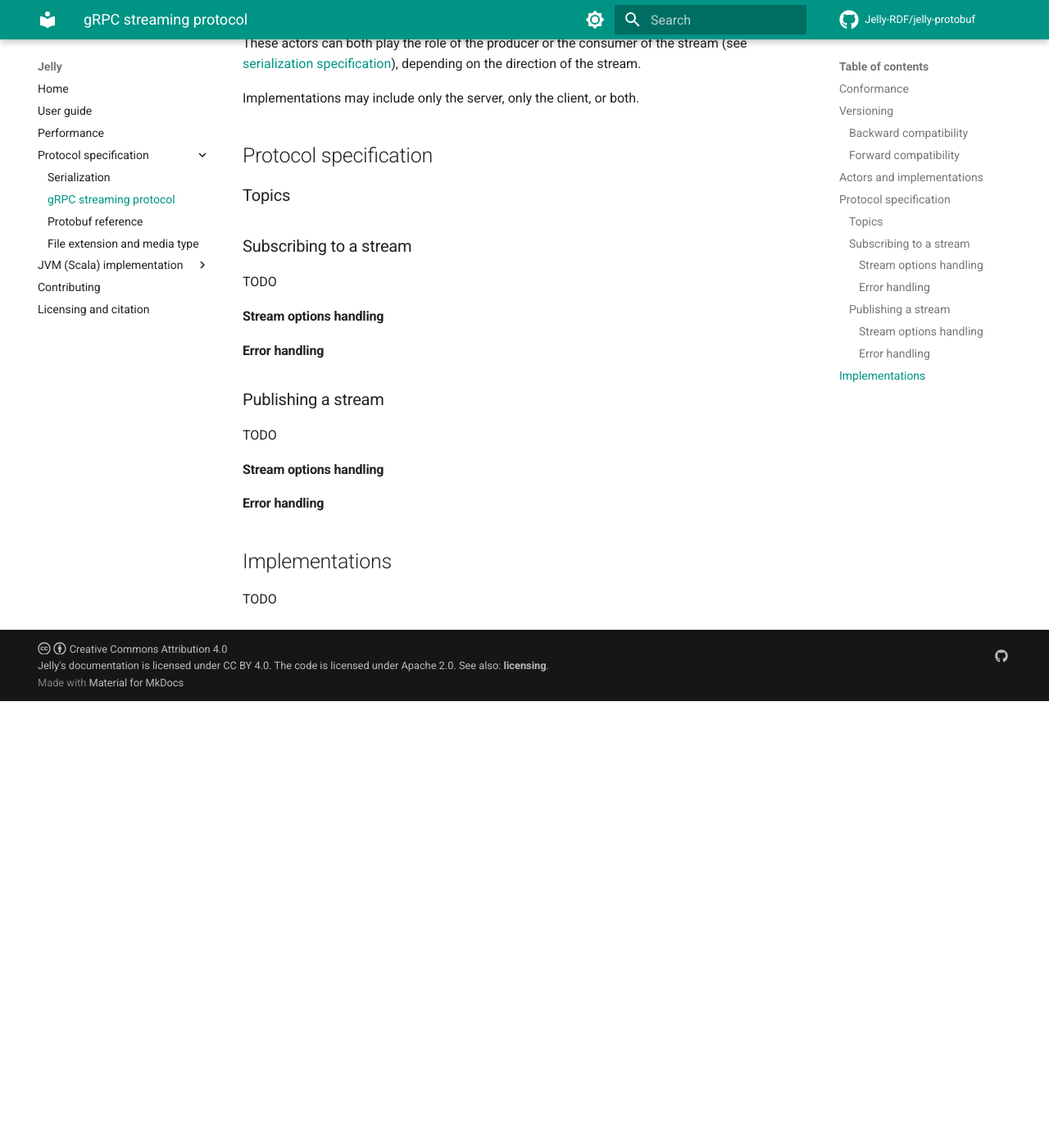
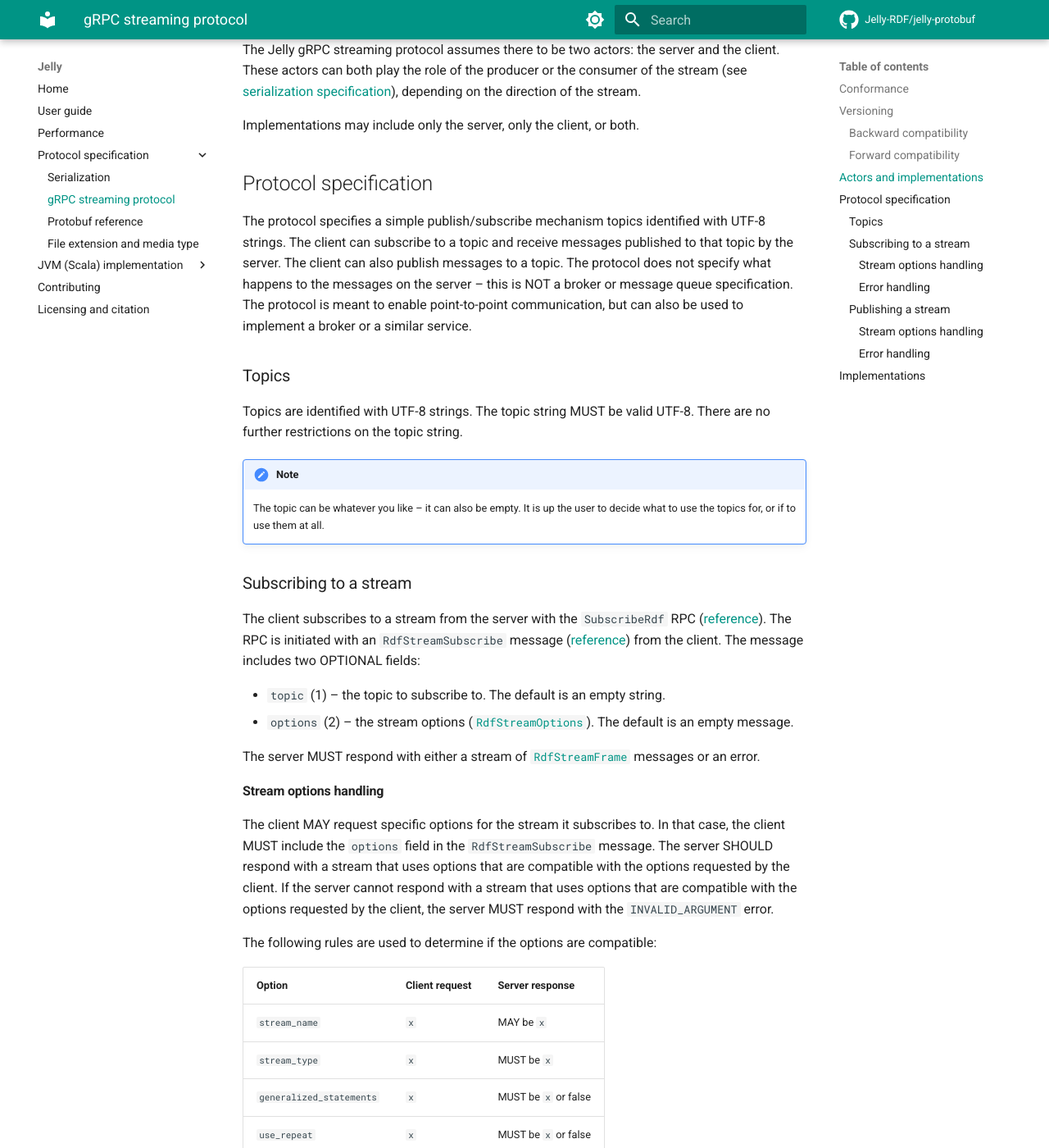
Before and after one commit to Jelly-RDF/jelly-rdf.github.io, an MkDocs documentation site: the page built from docs/specification/streaming.md, in a window 1280 px wide and 1400 px high, scrolled down 1985 px. Shown: the whole window at 82% size. Built offline with MkDocs 1.6.1 and Material for MkDocs 9.7.7, drawn with Linux system fonts in a browser that asks for light colours; comment, search, counter and statistics services are not loaded; the version menu is left out; before the commit the page ends 2840 px from its top, so only the background shows below that; some of the changed text lies outside the part shown.

Commit message:
WIP: gRPC streaming spec

```diff
--- a/docs/specification/streaming.md
+++ b/docs/specification/streaming.md
@@ -8,6 +8,7 @@ The following assumptions are used in this document:
 
 - This document uses the [specification for the Jelly serialization format](serialization.md).
 - All strings in the mentioned Protobuf messages are assumed to be UTF-8 encoded.
+- Standard gRPC error codes are used, as defined in [gRPC documentation](https://grpc.github.io/grpc/core/md_doc_statuscodes.html).
 
 **Author:** [Piotr Sowiński](https://orcid.org/0000-0002-2543-9461) ([Ostrzyciel](https://github.com/Ostrzyciel))
 
@@ -60,13 +61,41 @@ Implementations may include only the server, only the client, or both.
 
 ## Protocol specification
 
+The protocol specifies a simple publish/subscribe mechanism topics identified with UTF-8 strings. The client can subscribe to a topic and receive messages published to that topic by the server. The client can also publish messages to a topic. The protocol does not specify what happens to the messages on the server – this is NOT a broker or message queue specification. The protocol is meant to enable point-to-point communication, but can also be used to implement a broker or a similar service.
+
 ### Topics
+
+Topics are identified with UTF-8 strings. The topic string MUST be valid UTF-8. There are no further restrictions on the topic string.
+
+!!! note
+
+    The topic can be whatever you like – it can also be empty. It is up the user to decide what to use the topics for, or if to use them at all.
 
 ### Subscribing to a stream
 
-TODO
+The client subscribes to a stream from the server with the `SubscribeRdf` RPC ([reference](reference.md#subscriberdf)). The RPC is initiated with an `RdfStreamSubscribe` message ([reference](reference.md#rdfstreamsubscribe)) from the client. The message includes two OPTIONAL fields:
+
+- `topic` (1) – the topic to subscribe to. The default is an empty string.
+- `options` (2) – the stream options ([`RdfStreamOptions`](reference.md#rdfstreamoptions)). The default is an empty message.
+
+The server MUST respond with either a stream of [`RdfStreamFrame`](reference.md#rdfstreamframe) messages or an error.
 
 #### Stream options handling
+
+The client MAY request specific options for the stream it subscribes to. In that case, the client MUST include the `options` field in the `RdfStreamSubscribe` message. The server SHOULD respond with a stream that uses options that are compatible with the options requested by the client. If the server cannot respond with a stream that uses options that are compatible with the options requested by the client, the server MUST respond with the `INVALID_ARGUMENT` error.
+
+The following rules are used to determine if the options are compatible:
+
+| Option | Client request | Server response |
+| --- | --- | --- |
+| `stream_name` | `x` | MAY be `x` |
+| `stream_type` | `x` | MUST be `x` |
+| `generalized_statements` | `x` | MUST be `x` or false |
+| `use_repeat` | `x` | MUST be `x` or false |
+
+TODO
+| `version` | `x` | MUST be <= `x` |
+
 
 #### Error handling
 
```
